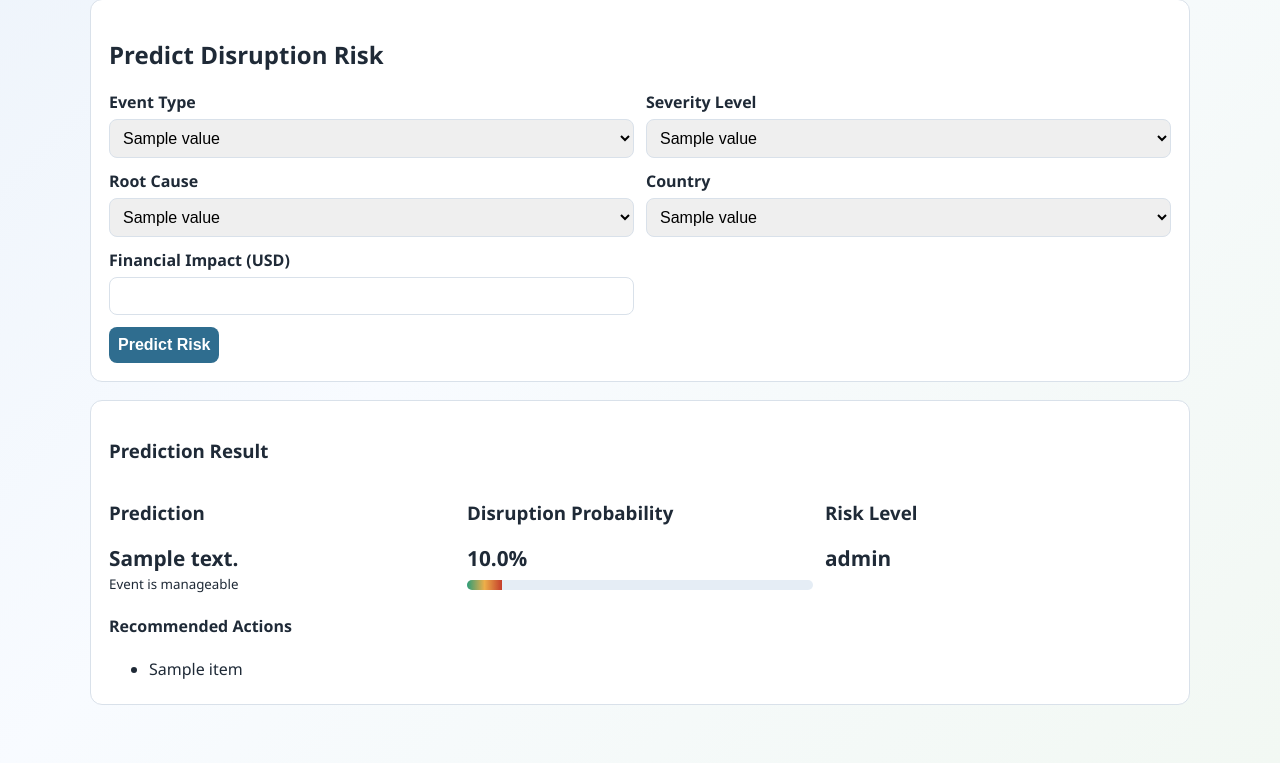
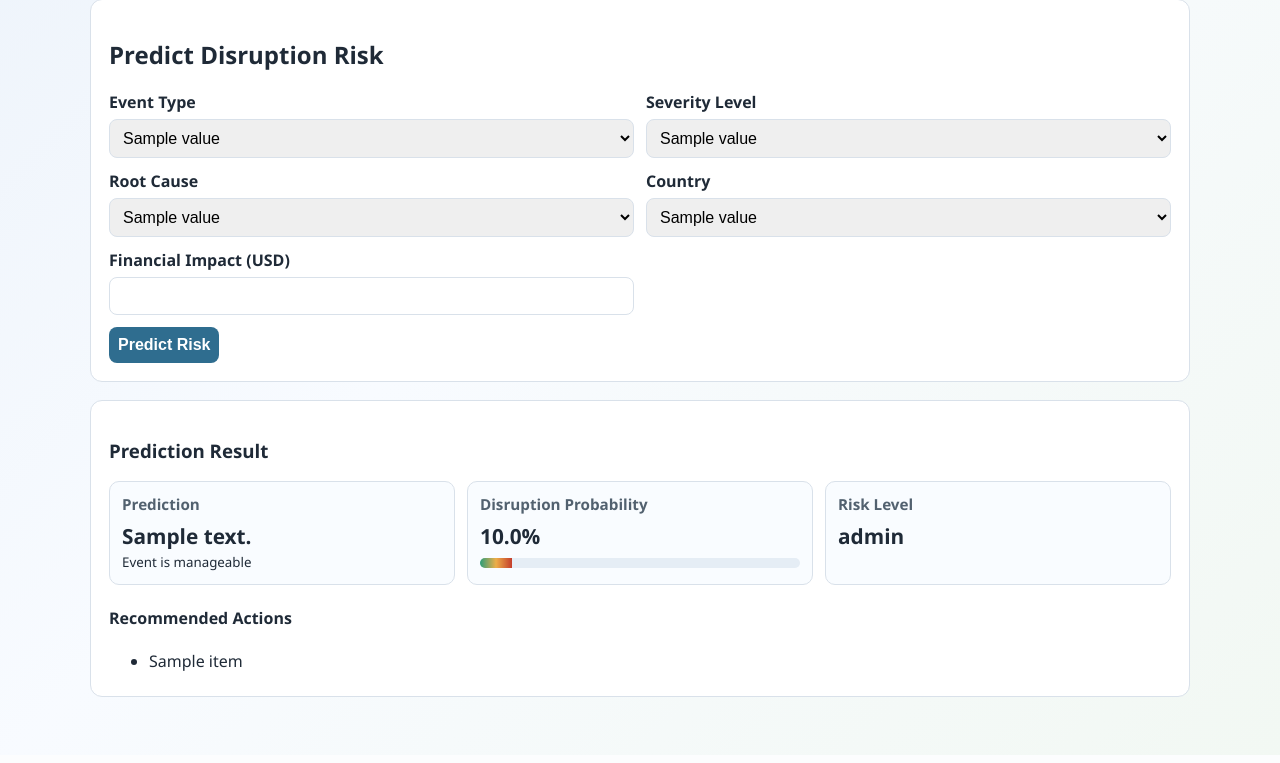
Before and after one commit to Jayabari/AI-Powered-Supply-Chain-Disruption-Prediction-Resilience-Intelligence-Platform, a Flask app: template templates/predict.html in a window 1280 px wide. Shown: the part 81-844 px from the top of the page. After the commit the page ends 778 px from the top, so only its background shows below. Run offline with Flask 3, Linux system fonts and the light colour scheme; the template is opened without the code that fills it: most values are stand-ins (such as "Sample title", 1, 10 or a date in 2020).

Commit message:
adding card version for login/logut page

```diff
--- a/static/styles.css
+++ b/static/styles.css
@@ -141,6 +141,18 @@ nav a:hover {
   background: #f3f9ff;
 }
 
+.card {
+  background: #f9fcff;
+  border: 1px solid var(--border);
+  border-radius: 10px;
+  padding: 12px;
+}
+
+.card h3 {
+  margin: 0 0 8px;
+  color: var(--muted);
+  font-size: 0.95rem;
+}
 
 .card p {
   margin: 0;
```
